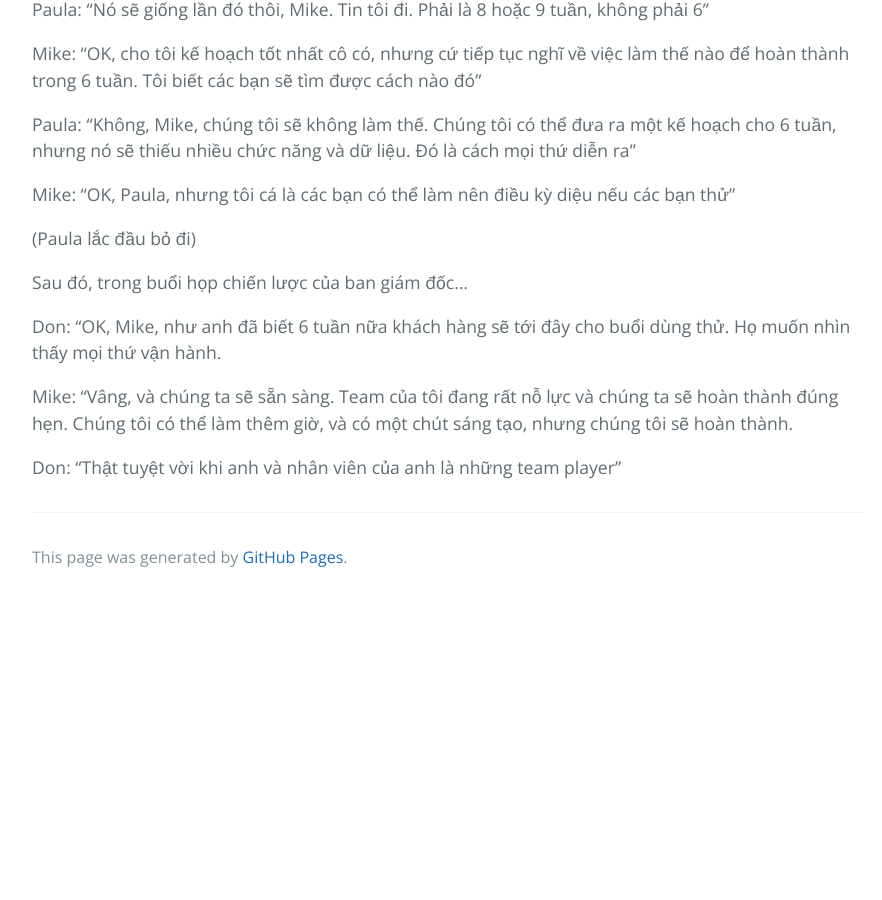
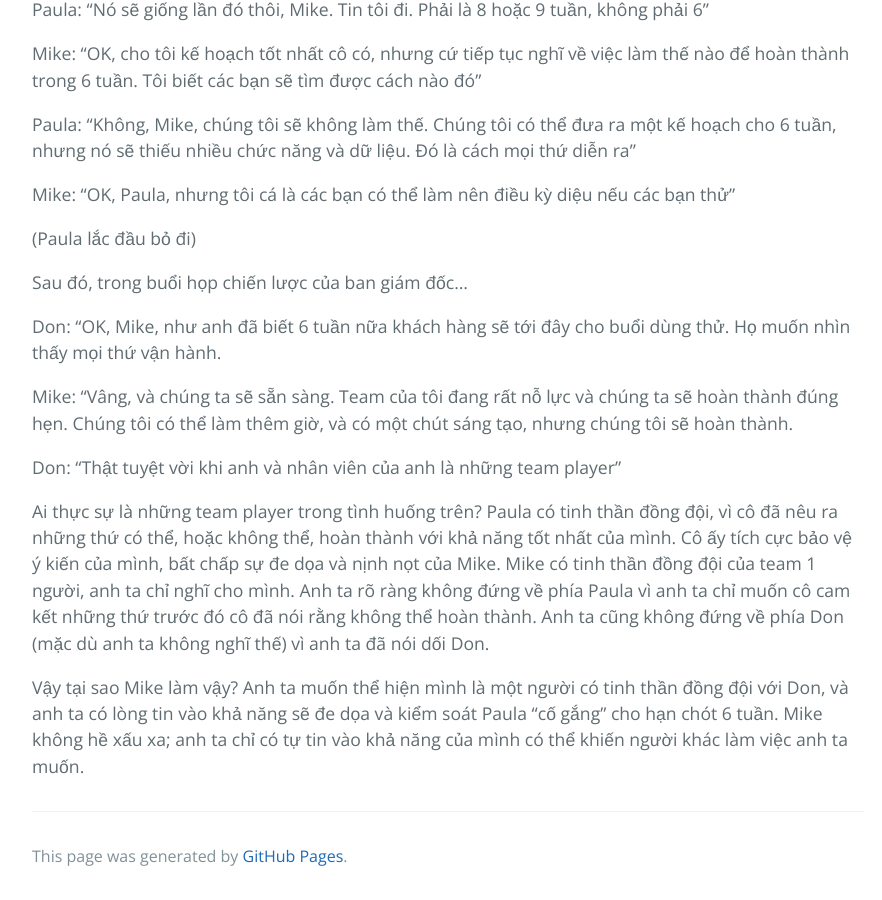
Before and after one commit to HaiBV/haibv.github.io, a Jekyll site: the page built from clean-coder/chapter-2-saying-no.md, in a window 1280 px wide and 900 px high, scrolled down 6999 px. Shown: the whole window, without its empty margins (192-1074 px from the left). Built offline with Jekyll 4.4.1, drawn with Linux system fonts in a browser that asks for light colours; our own code applies the rules of GitHub Pages for plain Markdown files; before the commit the page ends 7600 px from its top, so only the background shows below that.

Commit message:
Book - The Clean Coder - Chapter 2 - Saying No

```diff
--- a/clean-coder/chapter-2-saying-no.md
+++ b/clean-coder/chapter-2-saying-no.md
@@ -192,3 +192,7 @@ Don: "OK, Mike, như anh đã biết 6 tuần nữa khách hàng sẽ tới đâ
 Mike: "Vâng, và chúng ta sẽ sẵn sàng. Team của tôi đang rất nỗ lực và chúng ta sẽ hoàn thành đúng hẹn. Chúng tôi có thể làm thêm giờ, và có một chút sáng tạo, nhưng chúng tôi sẽ hoàn thành.
 
 Don: "Thật tuyệt vời khi anh và nhân viên của anh là những team player"
+
+Ai thực sự là những team player trong tình huống trên? Paula có tinh thần đồng đội, vì cô đã nêu ra những thứ có thể, hoặc không thể, hoàn thành với khả năng tốt nhất của mình. Cô ấy tích cực bảo vệ ý kiến của mình, bất chấp sự đe dọa và nịnh nọt của Mike. Mike có tinh thần đồng đội của team 1 người, anh ta chỉ nghĩ cho mình. Anh ta rõ ràng không đứng về phía Paula vì anh ta chỉ muốn cô cam kết những thứ trước đó cô đã nói rằng không thể hoàn thành. Anh ta cũng không đứng về phía Don (mặc dù anh ta không nghĩ thế) vì anh ta đã nói dối Don.
+
+Vậy tại sao Mike làm vậy? Anh ta muốn thể hiện mình là một người có tinh thần đồng đội với Don, và anh ta có lòng tin vào khả năng sẽ đe dọa và kiểm soát Paula "cố gắng" cho hạn chót 6 tuần. Mike không hề xấu xa; anh ta chỉ có tự tin vào khả năng của mình có thể khiến người khác làm việc anh ta muốn.
```
